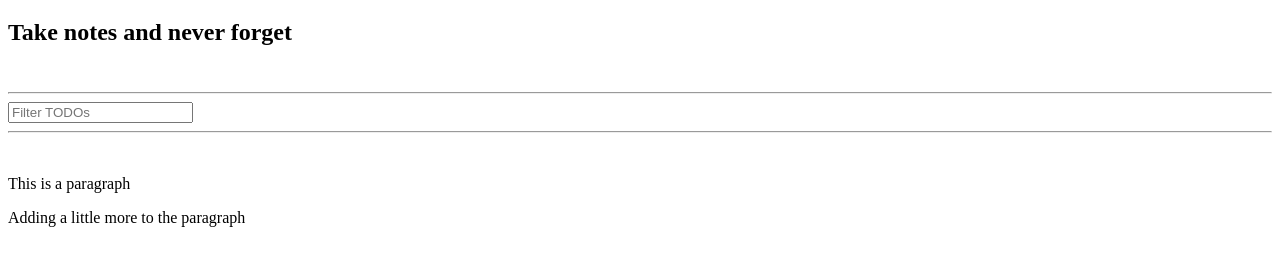
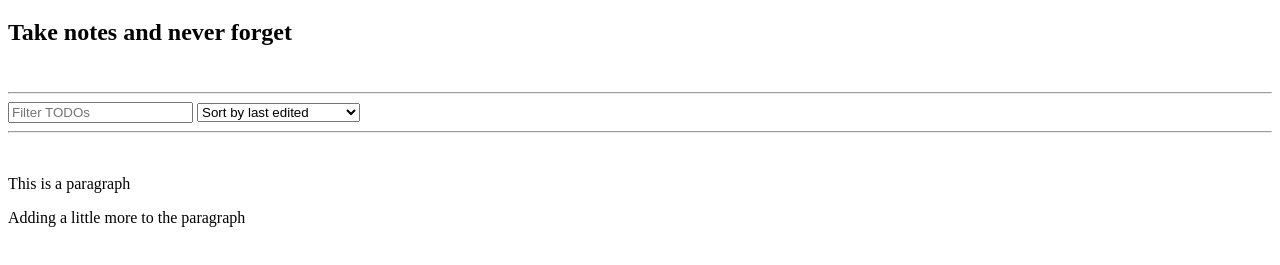
Before and after one commit to ikromshi/Notes-app, a plain HTML site: page index.html in a window 1280 px wide. Shown: the part 61-326 px from the top of the page. Drawn offline with Linux system fonts and the light colour scheme.

Commit message:
Setting up filtering by type: easy (works only in the console)

```diff
--- a/index.html
+++ b/index.html
@@ -11,9 +11,13 @@
 
         <br><hr>
         <input type="text" id="add-todo"placeholder="Filter TODOs">
-        <div id="notes-div">
+       <select id="filter-by">
+           <option value="byEdited">Sort by last edited</option>
+           <option value="byRecent">Sort by recently created</option>
+           <option value="byAlphabet">Sort alphabetically</option>
+        </select>
 
-        </div>
+        <div id="notes-div"></div>
         <hr><br>
 
         <p class="note">This is a paragraph</p>
--- a/notes-app.js
+++ b/notes-app.js
@@ -38,3 +38,9 @@ document.querySelector("#add-todo").addEventListener("input", function(event) {
     filters.searchText = event.target.value
     renderNotes(notes, filters)
 })
+
+
+// FILTER BY TYPE
+document.querySelector("#filter-by").addEventListener("change", function(e) {
+    console.log(e.target.value)
+})
```
